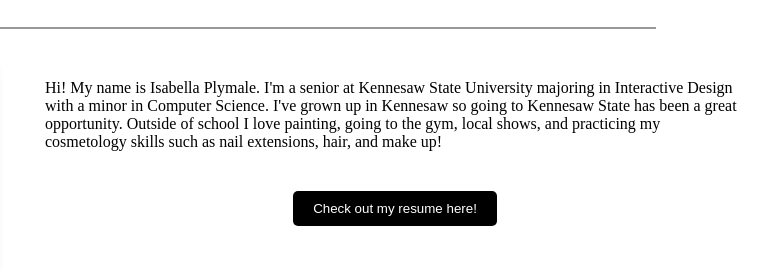
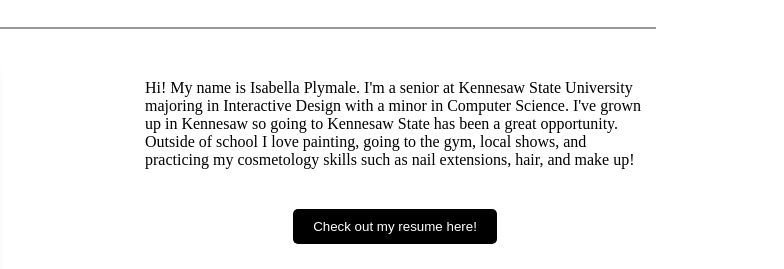
Before and after one commit to sunnyhide/WebDev_Assignment1, a website: page About.html in a window 1280 px wide. Shown: the part 170-439 px from the top of the page, 496-1280 px from the left. Drawn offline with Linux system fonts and the light colour scheme.

Commit message:
Update Style.css

```diff
--- a/Style.css
+++ b/Style.css
@@ -67,7 +67,7 @@
     display: flex;                         /* use flexbox for layout */
     align-items: center;                  /* center items vertically */
     justify-content: space-between;        /* space between the text and image */
-    max-width: 700px;                     /* max width for the section */
+    max-width: 500px;                     /* max width for the section */
     margin: 20px auto;                    /* center the section horizontally */
     padding: 20px;                        /* padding around the section */
 }
```
